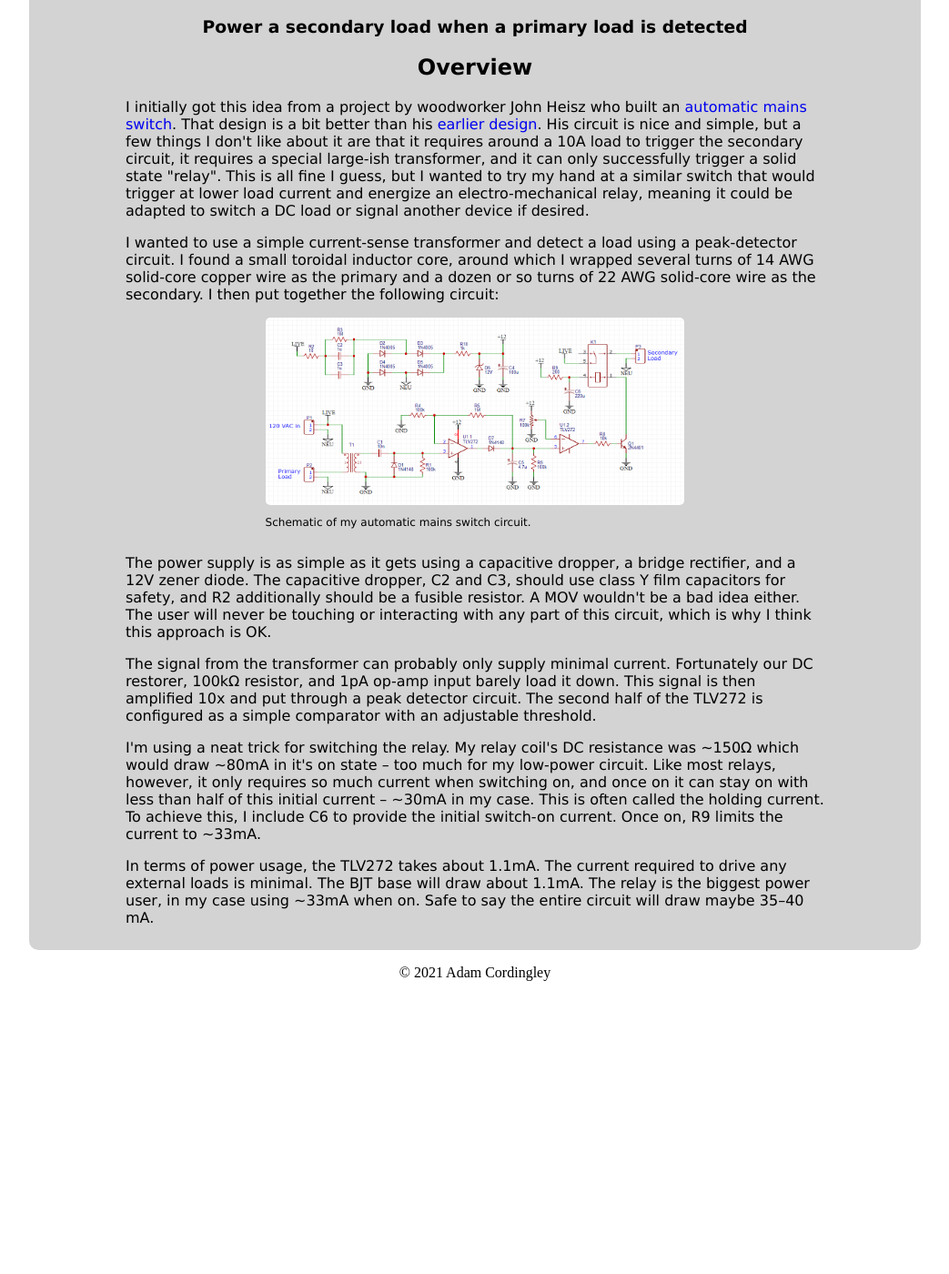
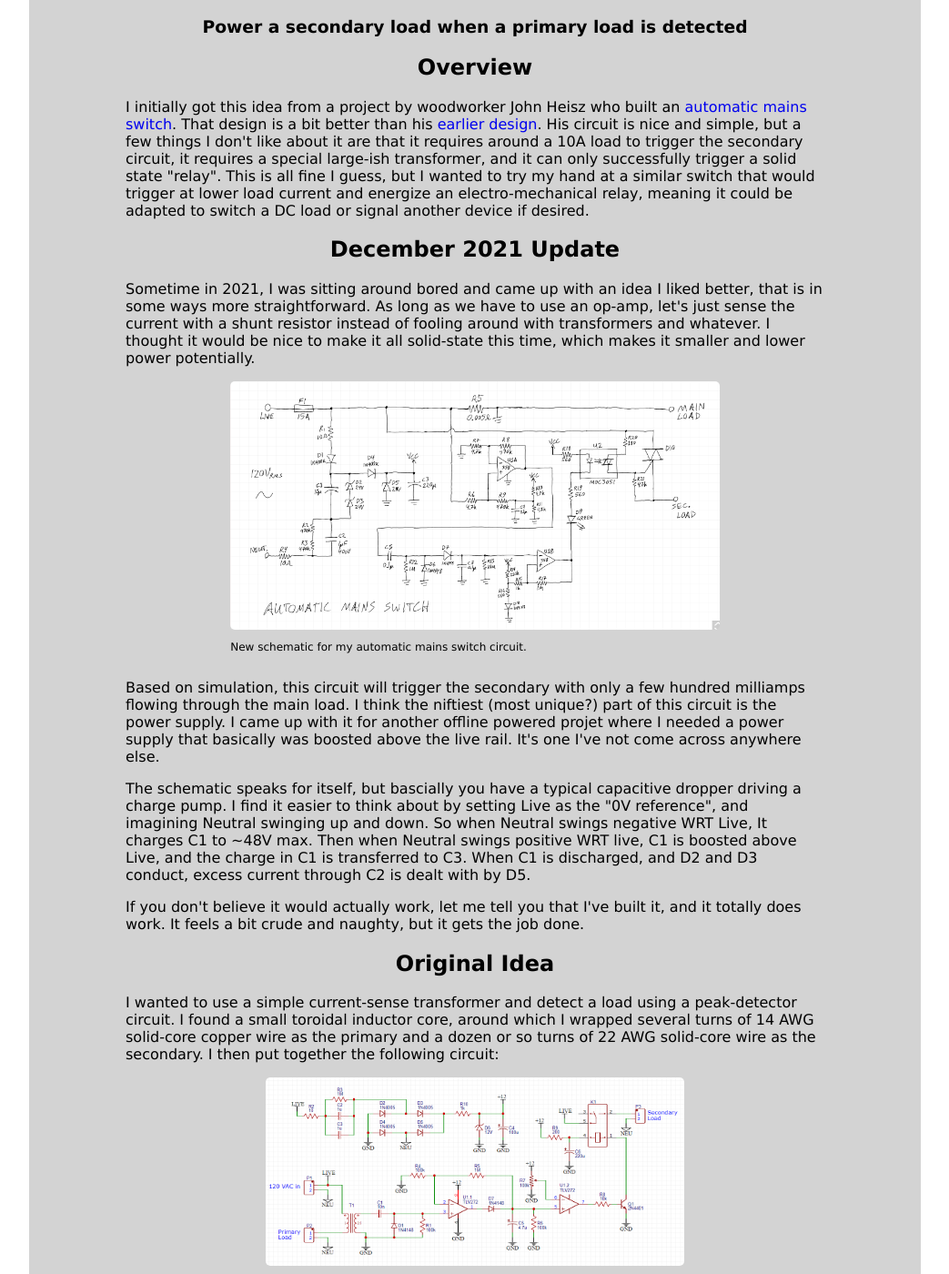
Before and after one commit to AdamC19/AdamC19.github.io, a Jekyll site: the page built from _posts/2019-07-22-automatic-mains-switch.html, in a window 1280 px wide and 1400 px high, scrolled down 211 px. Shown: the whole window at 91% size, without its empty margins (118-1161 px from the left). Built offline with Jekyll 4.4.1, drawn with Linux system fonts in a browser that asks for light colours; comment, search, counter and statistics services are not loaded; before the commit the page ends 1305 px from its top, so only the background shows below that; some of the changed text lies outside the part shown.

Commit message:
Update the automatic mains switch post

```diff
--- a/_posts/2019-07-22-automatic-mains-switch.html
+++ b/_posts/2019-07-22-automatic-mains-switch.html
@@ -7,11 +7,25 @@ imgurl: /img/auto_mains_switch_square.png
 <h2 class="center-all">Overview</h2>
 <p>I initially got this idea from a project by woodworker John Heisz who built an <a href="https://ibuildit.ca/projects/simple-load-sensing-automatic-switch/">automatic mains switch</a>. That design is a bit better than his <a href="https://ibuildit.ca/projects/automatic-load-sensing-switch/">earlier design</a>. His circuit is nice and simple, but a few things I don't like about it are that it requires around a 10A load to trigger the secondary circuit, it requires a special large-ish transformer, and it can only successfully trigger a solid state "relay". This is all fine I guess, but I wanted to try my hand at a similar switch that would trigger at lower load current and energize an electro-mechanical relay, meaning it could be adapted to switch a DC load or signal another device if desired. </p>
 
+
+
+<h2 class="center-all"> December 2021 Update </h2>
+<p>Sometime in 2021, I was sitting around bored and came up with an idea I liked better, that is in some ways more straightforward. As long as we have to use an op-amp, let's just sense the current with a shunt resistor instead of fooling around with transformers and whatever. I thought it would be nice to make it all solid-state this time, which makes it smaller and lower power potentially. </p>
+<div style="display:table;width:70%;margin:0px auto">
+  <img src="/img/auto_mains_switch/auto_mains_switch_schematic.png" style="display:block;width:100%" alt="First concept for my automatic mains switch">
+  <p style="display:inline-block;width:100%;font-size:0.75em">
+  New schematic for my automatic mains switch circuit.</p>
+</div>
+<p>Based on simulation, this circuit will trigger the secondary with only a few hundred milliamps flowing through the main load. I think the niftiest (most unique?) part of this circuit is the power supply. I came up with it for another offline powered projet where I needed a power supply that basically was boosted above the live rail. It's one I've not come across anywhere else.</p>
+<p>The schematic speaks for itself, but bascially you have a typical capacitive dropper driving a charge pump. I find it easier to think about by setting Live as the "0V reference", and imagining Neutral swinging up and down. So when Neutral swings negative WRT Live, It charges C1 to ~48V max. Then when Neutral swings positive WRT live, C1 is boosted above Live, and the charge in C1 is transferred to C3. When C1 is discharged, and D2 and D3 conduct, excess current through C2 is dealt with by D5.</p>
+<p>If you don't believe it would actually work, let me tell you that I've built it, and it totally does work. It feels a bit crude and naughty, but it gets the job done.</p>
+
+<h2 class="center-all"> Original Idea </h2>
 <p>I wanted to use a simple current-sense transformer and detect a load using a peak-detector circuit. I found a small toroidal inductor core, around which I wrapped several turns of 14 AWG solid-core copper wire as the primary and a dozen or so turns of 22 AWG solid-core wire as the secondary. I then put together the following circuit:</p>
 <div style="display:table;width:60%;margin:0px auto">
-  <img src="/img/auto_mains_switch_schematic.png" style="display:block;width:100%" alt="Schematic of my automatic mains switch">
+  <img src="/img/auto_mains_switch/auto_mains_switch_schematic_OLD.png" style="display:block;width:100%" alt="First concept for my automatic mains switch">
   <p style="display:inline-block;width:100%;font-size:0.75em">
-  Schematic of my automatic mains switch circuit.</p>
+    First concept for my automatic mains switch circuit.</p>
 </div>
 
 <p>The power supply is as simple as it gets using a capacitive dropper, a bridge rectifier, and a 12V zener diode. The capacitive dropper, C2 and C3, should use class Y film capacitors for safety, and R2 additionally should be a fusible resistor. A MOV wouldn't be a bad idea either. The user will never be touching or interacting with any part of this circuit, which is why I think this approach is OK. </p>
```
Also changed, not shown: img/auto_mains_switch/auto_mains_switch_schematic.png (added), img/auto_mains_switch/auto_mains_switch_schematic_OLD.png (renamed from img/auto_mains_switch_schematic.png), img/auto_mains_switch_square.png (added).
